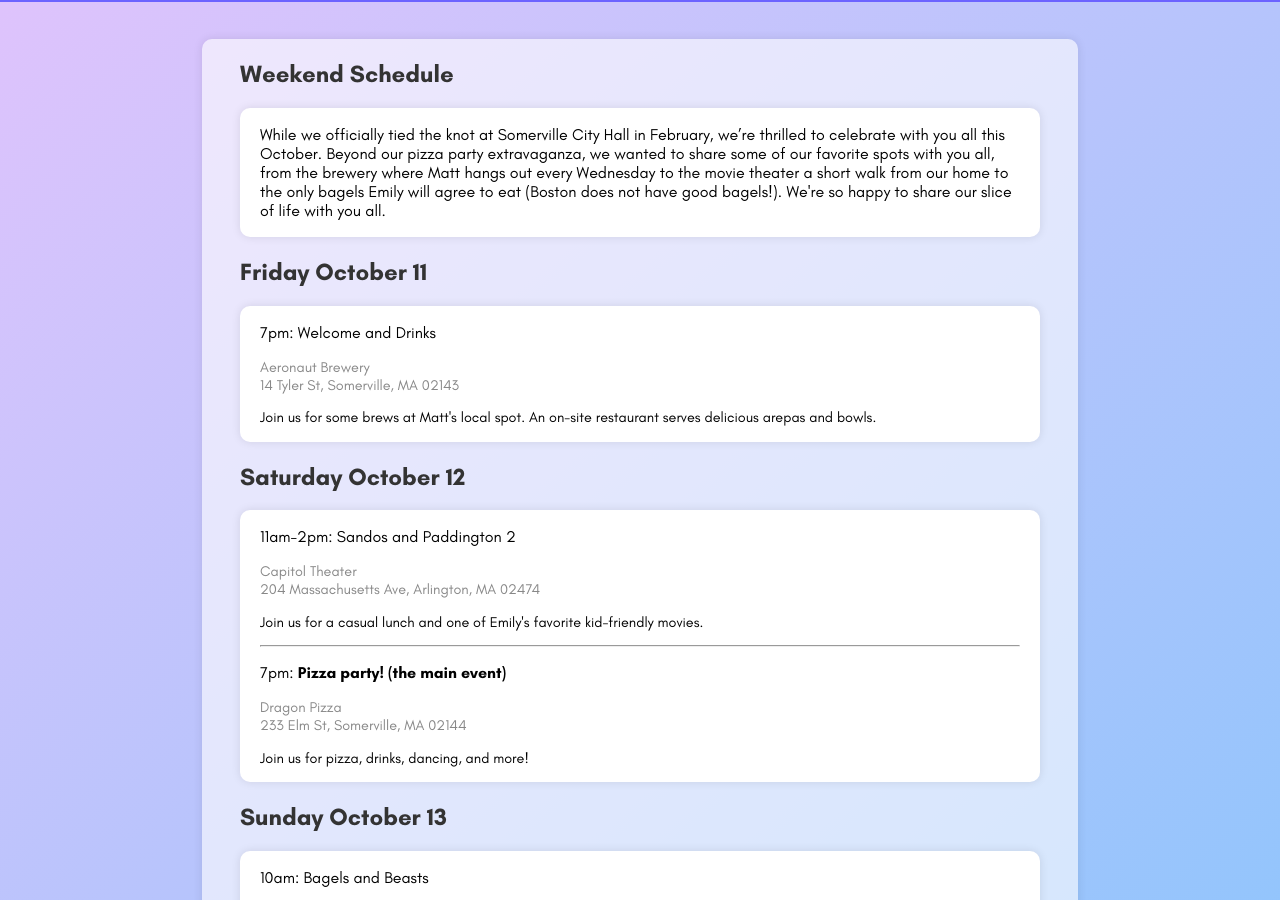
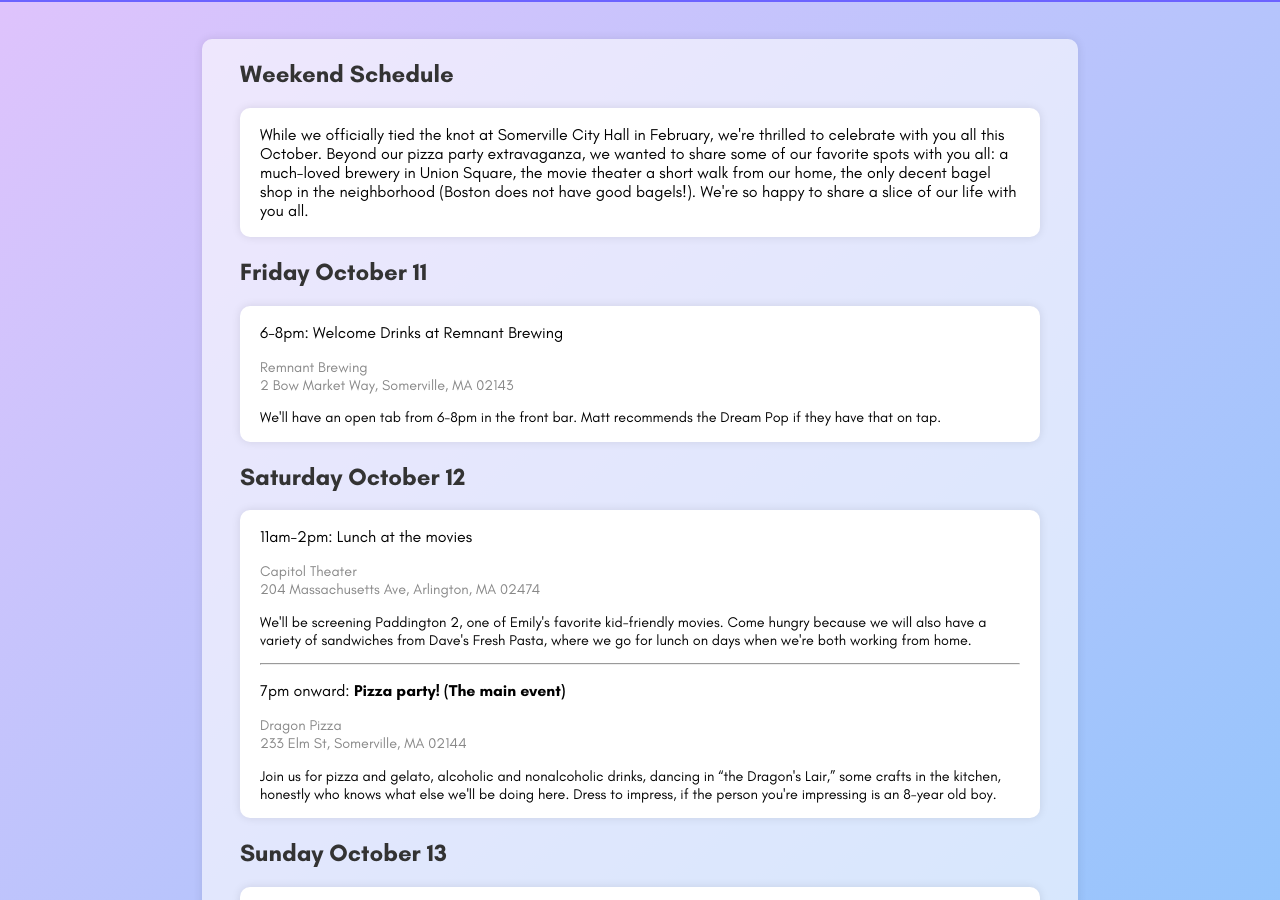
Before and after one commit to warmlogic/mollischwend, a plain HTML site: page schedule.html in a window 1280 px wide. Shown: the part 41-941 px from the top of the page. Drawn offline with Linux system fonts and the light colour scheme.

Commit message:
schedule

```diff
--- a/schedule.html
+++ b/schedule.html
@@ -25,34 +25,34 @@
             <div id="schedule" class="tab-content active">
                 <h2>Weekend Schedule</h2>
                 <div class="card">
-                    <p class="what">While we officially tied the knot at Somerville City Hall in February, we’re thrilled to celebrate with you all this October. Beyond our pizza party extravaganza, we wanted to share some of our favorite spots with you all, from the brewery where Matt hangs out every Wednesday to the movie theater a short walk from our home to the only bagels Emily will agree to eat (Boston does not have good bagels!). We're so happy to share our slice of life with you all.</p>
+                    <p class="what">While we officially tied the knot at Somerville City Hall in February, we're thrilled to celebrate with you all this October. Beyond our pizza party extravaganza, we wanted to share some of our favorite spots with you all: a much-loved brewery in Union Square, the movie theater a short walk from our home, the only decent bagel shop in the neighborhood (Boston does not have good bagels!). We're so happy to share a slice of our life with you all.</p>
                 </div>
 
                 <h2>Friday October 11</h2>
                 <div class="card">
-                    <p class="what">7pm: Welcome and Drinks</p>
-                    <p class="address">Aeronaut Brewery<br>14 Tyler St, Somerville, MA 02143</p>
-                    <p class="description">Join us for some brews at Matt's local spot. An on-site restaurant serves delicious arepas and bowls.</p>
+                    <p class="what">6-8pm: Welcome Drinks at Remnant Brewing</p>
+                    <p class="address">Remnant Brewing<br>2 Bow Market Way, Somerville, MA 02143</p>
+                    <p class="description">We'll have an open tab from 6-8pm in the front bar. Matt recommends the Dream Pop if they have that on tap.</p>
                 </div>
 
                 <h2>Saturday October 12</h2>
                 <div class="card">
-                    <p class="what">11am-2pm: Sandos and Paddington 2</p>
+                    <p class="what">11am-2pm: Lunch at the movies</p>
                     <p class="address">Capitol Theater<br>204 Massachusetts Ave, Arlington, MA 02474</p>
-                    <p class="description">Join us for a casual lunch and one of Emily's favorite kid-friendly movies.</p>
+                    <p class="description">We'll be screening Paddington 2, one of Emily's favorite kid-friendly movies. Come hungry because we will also have a variety of sandwiches from Dave's Fresh Pasta, where we go for lunch on days when we're both working from home.</p>
 
                     <hr>
 
-                    <p class="what">7pm: <b>Pizza party! (the main event)</b></p>
+                    <p class="what">7pm onward: <b>Pizza party! (The main event)</b></p>
                     <p class="address">Dragon Pizza<br>233 Elm St, Somerville, MA 02144</p>
-                    <p class="description">Join us for pizza, drinks, dancing, and more!</p>
+                    <p class="description">Join us for pizza and gelato, alcoholic and nonalcoholic drinks, dancing in “the Dragon's Lair,” some crafts in the kitchen, honestly who knows what else we'll be doing here. Dress to impress, if the person you're impressing is an 8-year old boy. </p>
                 </div>
 
                 <h2>Sunday October 13</h2>
                 <div class="card">
-                    <p class="what">10am: Bagels and Beasts</p>
+                    <p class="what">10am-12pm: Bagels and Beasts at our house</p>
                     <p class="address">Our house<br>35 Victoria St #2, Somerville, MA 02144</p>
-                    <p class="description">Join us for bagels, coffee, and a chance to meet Walter and Poppy.</p>
+                    <p class="description">ome visit our home and meet the two banshees who live with us — our cat, Walter, and our dog, Poppy. We'll have coffee, snacks, and bagels from Goldilox (the only bagel nearby worth knowing).</p>
                 </div>
             </div>
         </div>
```
